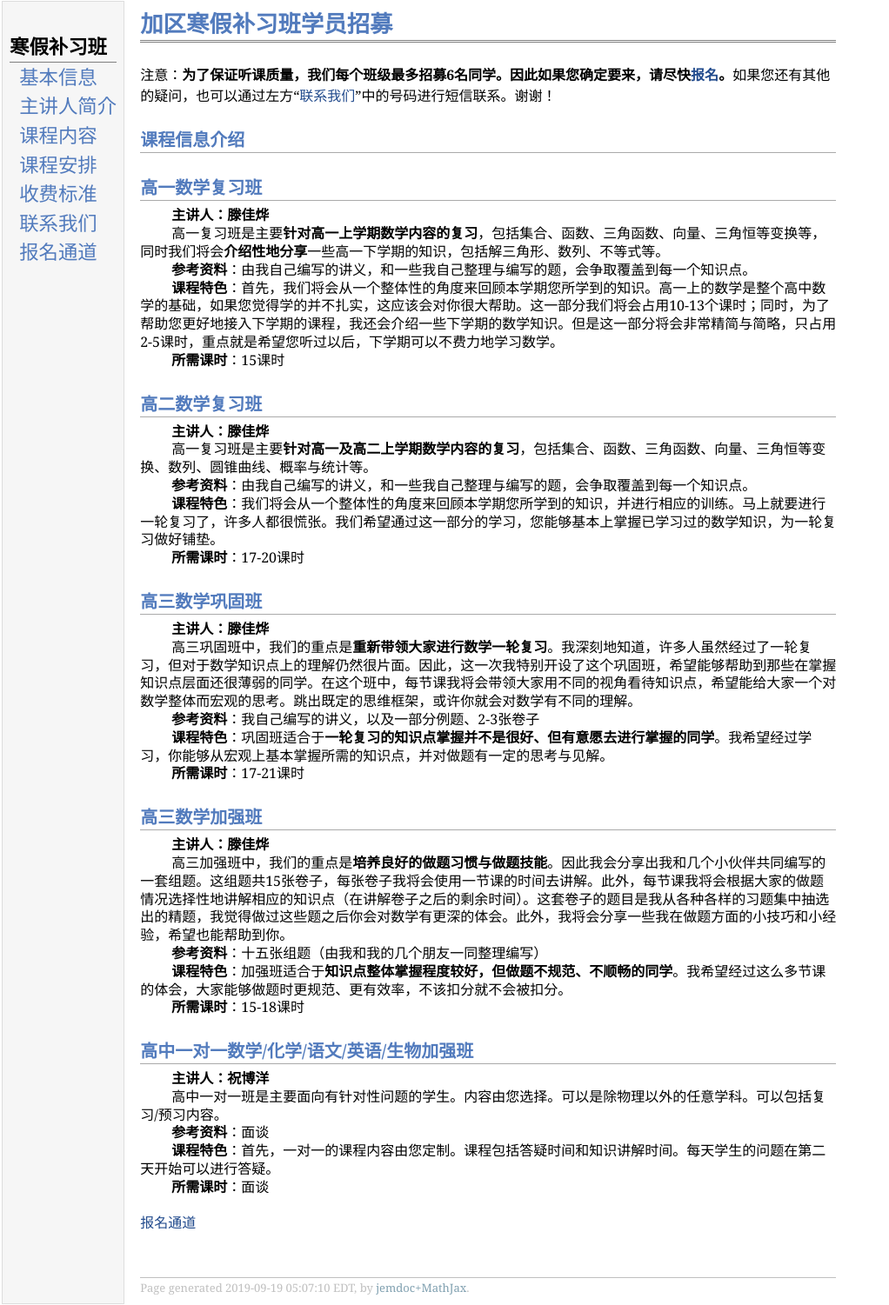
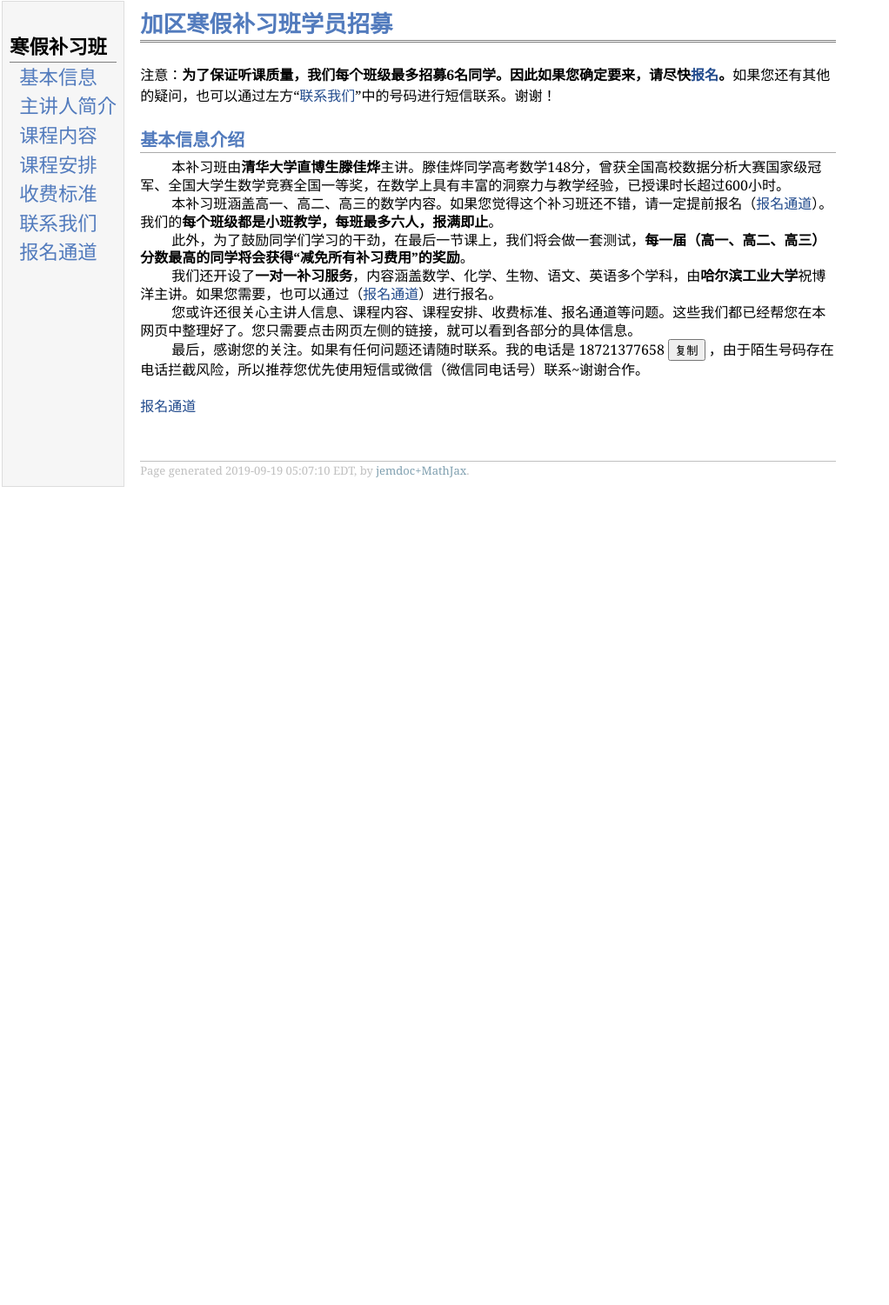
Before and after one commit to Jiaye-Teng/Jiaye-Teng.github.io, a plain HTML site: page index.html in a window 1280 px wide. Shown: the part 1-1502 px from the top of the page at 87% size, without its empty margins (0-1022 px from the left). After the commit the page ends 800 px from the top, so only its background shows below. Drawn offline with Linux system fonts and the light colour scheme.

Commit message:
Add files via upload

```diff
--- a/index.html
+++ b/index.html
@@ -28,49 +28,32 @@
 
 注意：<b>为了保证听课质量，我们每个班级最多招募6名同学。因此如果您确定要来，请尽快<a href="https://www.wjx.cn/jq/52916945.aspx">报名</a>。</b>如果您还有其他的疑问，也可以通过左方“<a href="contact.html">联系我们</a>”中的号码进行短信联系。谢谢！
 
-<h2>课程信息介绍</h2>
+<h2>基本信息介绍</h2>
 <p>
 
-<h2>高一数学复习班</h2>
-<p>
-&#12288; &#12288;<b>主讲人：滕佳烨</b>
-<br>&#12288; &#12288;高一复习班是主要<b>针对高一上学期数学内容的复习</b>，包括集合、函数、三角函数、向量、三角恒等变换等，同时我们将会<b>介绍性地分享</b>一些高一下学期的知识，包括解三角形、数列、不等式等。
-<br>&#12288; &#12288;<b>参考资料</b>：由我自己编写的讲义，和一些我自己整理与编写的题，会争取覆盖到每一个知识点。
-<br>&#12288; &#12288;<b>课程特色</b>：首先，我们将会从一个整体性的角度来回顾本学期您所学到的知识。高一上的数学是整个高中数学的基础，如果您觉得学的并不扎实，这应该会对你很大帮助。这一部分我们将会占用10-13个课时；同时，为了帮助您更好地接入下学期的课程，我还会介绍一些下学期的数学知识。但是这一部分将会非常精简与简略，只占用2-5课时，重点就是希望您听过以后，下学期可以不费力地学习数学。
-<br>&#12288; &#12288;<b>所需课时</b>：15课时
+&#12288; &#12288;本补习班由<b>清华大学直博生滕佳烨</b>主讲。滕佳烨同学高考数学148分，曾获全国高校数据分析大赛国家级冠军、全国大学生数学竞赛全国一等奖，在数学上具有丰富的洞察力与教学经验，已授课时长超过600小时。
+<br>&#12288; &#12288;本补习班涵盖高一、高二、高三的数学内容。如果您觉得这个补习班还不错，请一定提前报名（<a href="https://www.wjx.cn/jq/52916945.aspx">报名通道</a>）。我们的<b>每个班级都是小班教学，每班最多六人，报满即止</b>。
+<br>&#12288; &#12288;此外，为了鼓励同学们学习的干劲，在最后一节课上，我们将会做一套测试，<b>每一届（高一、高二、高三）分数最高的同学将会获得“减免所有补习费用”的奖励</b>。
+<br>&#12288; &#12288;我们还开设了<b>一对一补习服务</b>，内容涵盖数学、化学、生物、语文、英语多个学科，由<b>哈尔滨工业大学</b>祝博洋主讲。如果您需要，也可以通过（<a href="https://www.wjx.cn/jq/52916945.aspx">报名通道</a>）进行报名。
+<br>&#12288; &#12288;您或许还很关心主讲人信息、课程内容、课程安排、收费标准、报名通道等问题。这些我们都已经帮您在本网页中整理好了。您只需要点击网页左侧的链接，就可以看到各部分的具体信息。
+<br>&#12288; &#12288;最后，感谢您的关注。如果有任何问题还请随时联系。我的电话是<span id="content">
+      18721377658
+    </span>
+    <button id="copyBT">复制</button>
+    <script>
+      function copyArticle(event) {
+        const range = document.createRange();
+        range.selectNode(document.getElementById('content'));
 
-<h2>高二数学复习班</h2>
-<p>
-&#12288; &#12288;<b>主讲人：滕佳烨</b>
-<br>&#12288; &#12288;高一复习班是主要<b>针对高一及高二上学期数学内容的复习</b>，包括集合、函数、三角函数、向量、三角恒等变换、数列、圆锥曲线、概率与统计等。
-<br>&#12288; &#12288;<b>参考资料</b>：由我自己编写的讲义，和一些我自己整理与编写的题，会争取覆盖到每一个知识点。
-<br>&#12288; &#12288;<b>课程特色</b>：我们将会从一个整体性的角度来回顾本学期您所学到的知识，并进行相应的训练。马上就要进行一轮复习了，许多人都很慌张。我们希望通过这一部分的学习，您能够基本上掌握已学习过的数学知识，为一轮复习做好铺垫。
-<br>&#12288; &#12288;<b>所需课时</b>：17-20课时
+        const selection = window.getSelection();
+        if(selection.rangeCount > 0) selection.removeAllRanges();
+        selection.addRange(range);
+        document.execCommand('copy');
+        alert("复制成功！");
+      }
 
-<h2>高三数学巩固班</h2>
-<p>
-&#12288; &#12288;<b>主讲人：滕佳烨</b>
-<br>&#12288; &#12288;高三巩固班中，我们的重点是<b>重新带领大家进行数学一轮复习</b>。我深刻地知道，许多人虽然经过了一轮复习，但对于数学知识点上的理解仍然很片面。因此，这一次我特别开设了这个巩固班，希望能够帮助到那些在掌握知识点层面还很薄弱的同学。在这个班中，每节课我将会带领大家用不同的视角看待知识点，希望能给大家一个对数学整体而宏观的思考。跳出既定的思维框架，或许你就会对数学有不同的理解。
-<br>&#12288; &#12288;<b>参考资料</b>：我自己编写的讲义，以及一部分例题、2-3张卷子
-<br>&#12288; &#12288;<b>课程特色</b>：巩固班适合于<b>一轮复习的知识点掌握并不是很好、但有意愿去进行掌握的同学</b>。我希望经过学习，你能够从宏观上基本掌握所需的知识点，并对做题有一定的思考与见解。
-<br>&#12288; &#12288;<b>所需课时</b>：17-21课时
-
-<h2>高三数学加强班</h2>
-<p>
-&#12288; &#12288;<b>主讲人：滕佳烨</b>
-<br>&#12288; &#12288;高三加强班中，我们的重点是<b>培养良好的做题习惯与做题技能</b>。因此我会分享出我和几个小伙伴共同编写的一套组题。这组题共15张卷子，每张卷子我将会使用一节课的时间去讲解。此外，每节课我将会根据大家的做题情况选择性地讲解相应的知识点（在讲解卷子之后的剩余时间）。这套卷子的题目是我从各种各样的习题集中抽选出的精题，我觉得做过这些题之后你会对数学有更深的体会。此外，我将会分享一些我在做题方面的小技巧和小经验，希望也能帮助到你。
-<br>&#12288; &#12288;<b>参考资料</b>：十五张组题（由我和我的几个朋友一同整理编写）
-<br>&#12288; &#12288;<b>课程特色</b>：加强班适合于<b>知识点整体掌握程度较好，但做题不规范、不顺畅的同学</b>。我希望经过这么多节课的体会，大家能够做题时更规范、更有效率，不该扣分就不会被扣分。
-<br>&#12288; &#12288;<b>所需课时</b>：15-18课时
-
-<h2>高中一对一数学/化学/语文/英语/生物加强班</h2>
-<p>
-&#12288; &#12288;<b>主讲人：祝博洋</b>
-<br>&#12288; &#12288;高中一对一班是主要面向有针对性问题的学生。内容由您选择。可以是除物理以外的任意学科。可以包括复习/预习内容。
-<br>&#12288; &#12288;<b>参考资料</b>：面谈
-<br>&#12288; &#12288;<b>课程特色</b>：首先，一对一的课程内容由您定制。课程包括答疑时间和知识讲解时间。每天学生的问题在第二天开始可以进行答疑。
-<br>&#12288; &#12288;<b>所需课时</b>：面谈
-
+      document.getElementById('copyBT').addEventListener('click', copyArticle, false);
+    </script>，由于陌生号码存在电话拦截风险，所以推荐您优先使用短信或微信（微信同电话号）联系~谢谢合作。
 
 <br>
 <br>
```
